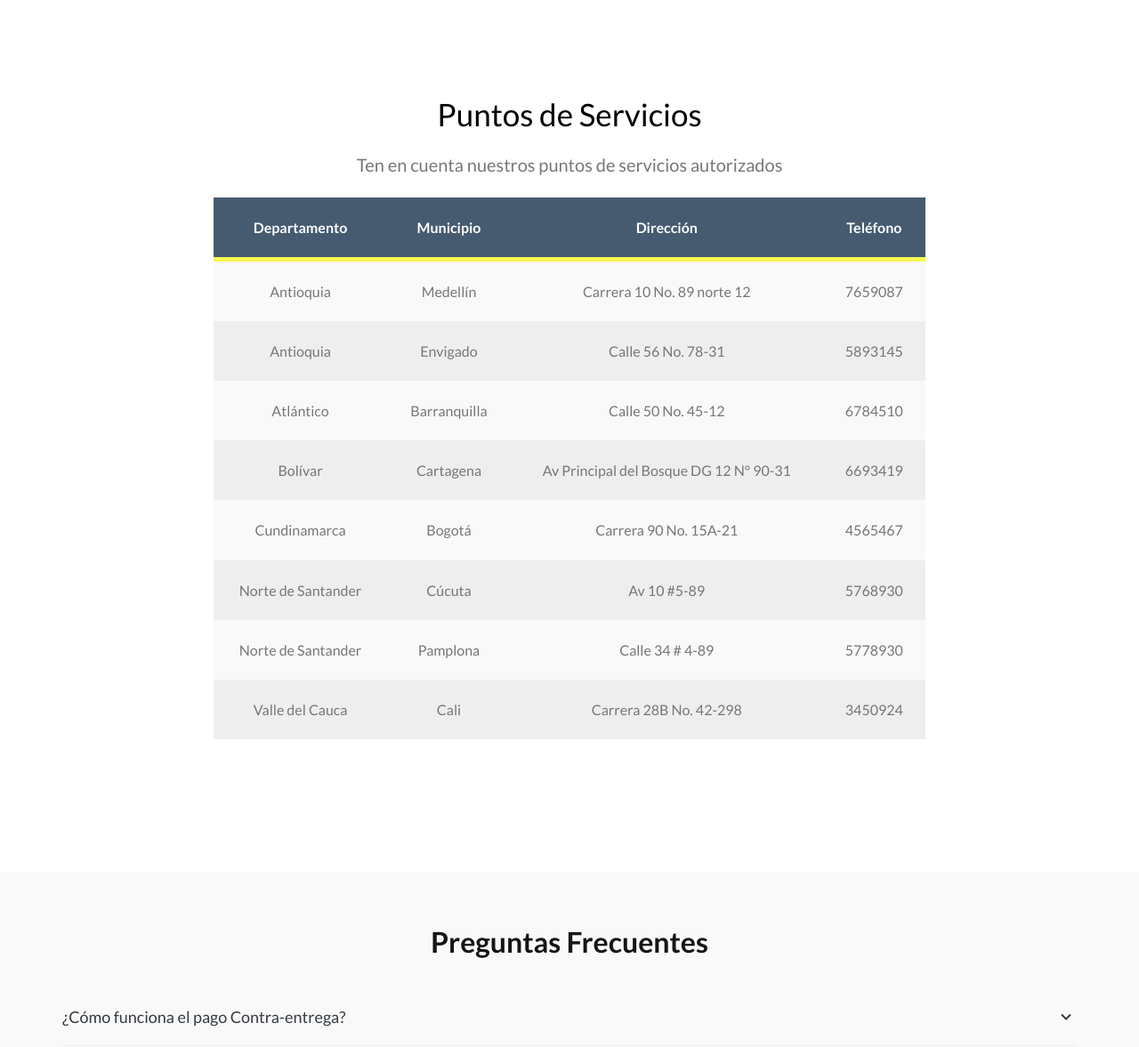
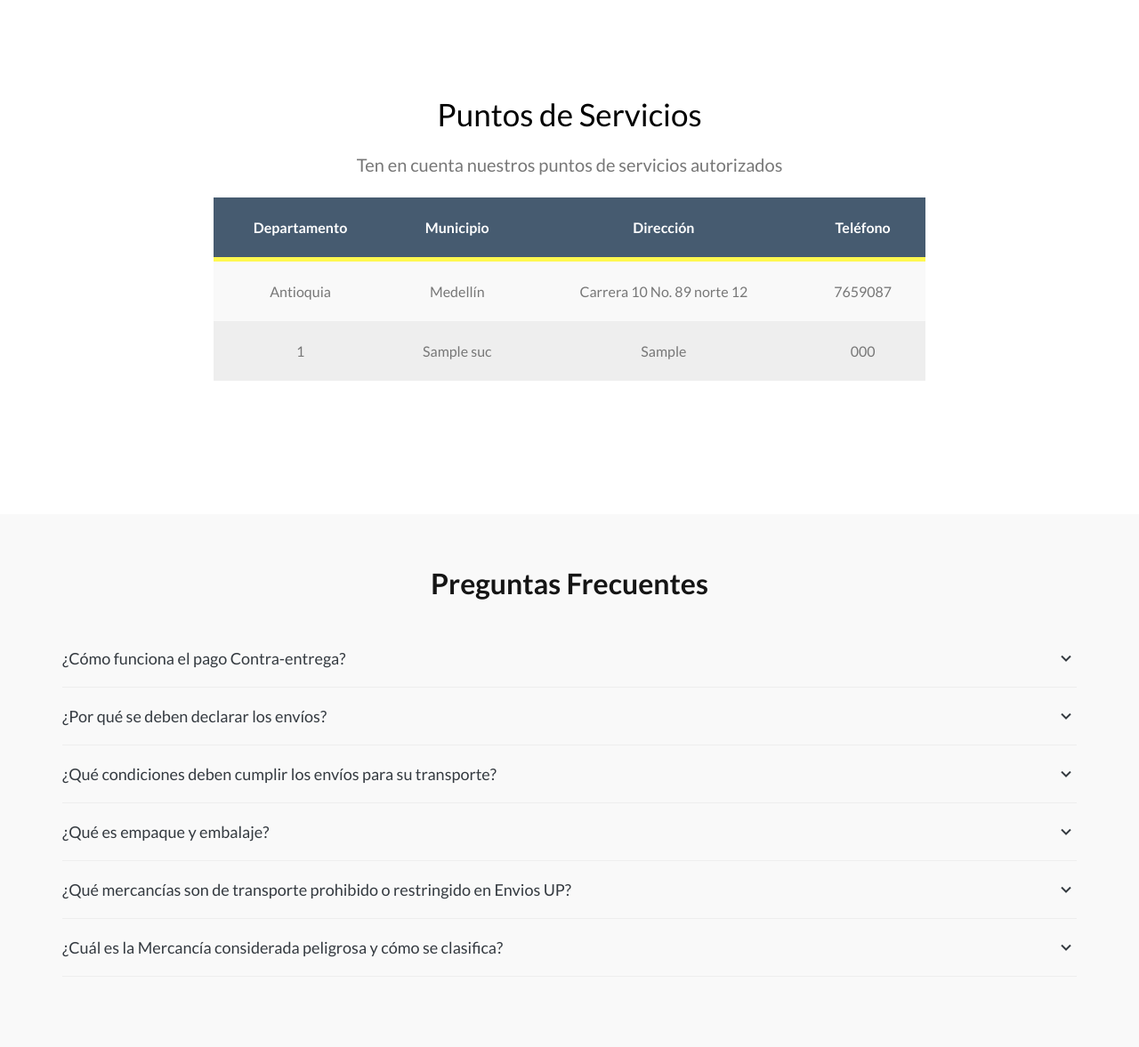
Before and after one commit to camilo-gc/enviosUP, a Django app: template empresa/templates/empresa/nosotros.html in a window 1280 px wide. Shown: the part 1361-2538 px from the top of the page at 89% size. Run offline with Django 3.2, Linux system fonts and the light colour scheme; the template is opened without the code that fills it: most values are stand-ins (such as "Sample title", 1, 10 or a date in 2020); some libraries are stand-ins or nearby versions; some web fonts are replaced.

```diff
--- a/empresa/templates/administracion.html
+++ b/empresa/templates/administracion.html
@@ -7,5 +7,6 @@
 </head>
 <body>
     <h1 style="color: red;">PANEL ADMINISTRATIVO</h1>
+    <h3><a href="{% url 'registrarEmpleado' %}">Registrar Empleado</a></h3>
 </body>
 </html>
--- a/empresa/templates/empresa/nosotros.html
+++ b/empresa/templates/empresa/nosotros.html
@@ -123,48 +123,16 @@
 						<td>Carrera 10 No. 89 norte 12</td>
 						<td>7659087</td>
 				</tr>
-				<tr>
-						<td>Antioquia</td>
-						<td>Envigado</td>
-						<td>Calle 56 No. 78-31</td>
-						<td>5893145</td>
-				</tr>
-				<tr>
-					<td>Atlántico</td>
-					<td>Barranquilla</td>
-					<td>Calle 50 No. 45-12</td>
-					<td>6784510</td>
-				</tr>
-				<tr>
-						<td>Bolívar</td>
-						<td>Cartagena</td>
-						<td>Av Principal del Bosque DG 12 N° 90-31</td>
-						<td>6693419</td>
+
+				{% for suc in sucu %}
+					<tr>
+						<td>{{suc.suc_id}}</td>
+						<td>{{suc.suc_nombre}}</td>
+						<td>{{suc.suc_direccion}}</td>
+						<td>{{suc.suc_telefono}}</td>
 					</tr>
-				<tr>
-						<td>Cundinamarca</td>
-						<td>Bogotá</td>
-						<td>Carrera 90 No. 15A-21</td>
-						<td>4565467</td>
-				</tr>
-				<tr>
-					<td>Norte de Santander</td>
-					<td>Cúcuta</td>
-					<td>Av 10 #5-89</td>
-					<td>5768930</td>
-				</tr>
-				<tr>
-					<td>Norte de Santander</td>
-					<td>Pamplona</td>
-					<td>Calle 34 # 4-89</td>
-					<td>5778930</td>
-				</tr>
-				<tr>
-					<td>Valle del Cauca</td>
-					<td>Cali</td>
-					<td>Carrera 28B No. 42-298</td>
-					<td>3450924</td>
-				</tr>
+				{% endfor %}
+
 			</table>
 		</div>
 <!------------------------- ------------------------------------------------------------------------------------------------->
--- a/enviosUP/settings.py
+++ b/enviosUP/settings.py
@@ -83,7 +83,7 @@ DATABASES = {
         'ENGINE': 'django.db.backends.mysql',
         'NAME': 'envios_up',
         'USER': 'root',
-        'PASSWORD': '#332817Cg', #Revisar Siempreeeeee!!!!!
+        'PASSWORD': '', #Revisar Siempreeeeee!!!!!
         'HOST': 'localhost',
     }
 }
--- a/personal/views.py
+++ b/personal/views.py
@@ -5,7 +5,7 @@ from django.contrib.auth.models import User
 from django.contrib import messages
 from django.urls import reverse_lazy
 from empresa.models import Sucursal
-from personal.models import Tipo_documento, Rol, Sucursal
+from personal.models import Tipo_documento, Rol, Persona, Empleado
 
 # Create your views here.
 def registroEmpleado(request):
@@ -35,12 +35,10 @@ def registroEmpleado(request):
             else:
                 persona = Persona(per_documento=documento, per_nombre=nombre, per_apellido=apellido, per_fecha_naci=fecha_nac,
                             per_email=correo, per_telefono=telefono, per_celular=celular, per_direccion=direccion, td_id_id=tipo_doc, per_contrasena=contrasena)
-                persona.save()
-
                 empleado = Empleado(per_documento_id=documento, suc_id_id=sucursal, rol_id_id=rol, emp_inicio_contrato=inicioContrato,
                             emp_fin_contrato=finContrato, emp_salario=salario, emp_estado=1)
+                persona.save()
                 empleado.save()
-
                 messages.success(request, 'Registro exitoso.')
         except:
             messages.error(request, 'Ocurrio un error.')
```
